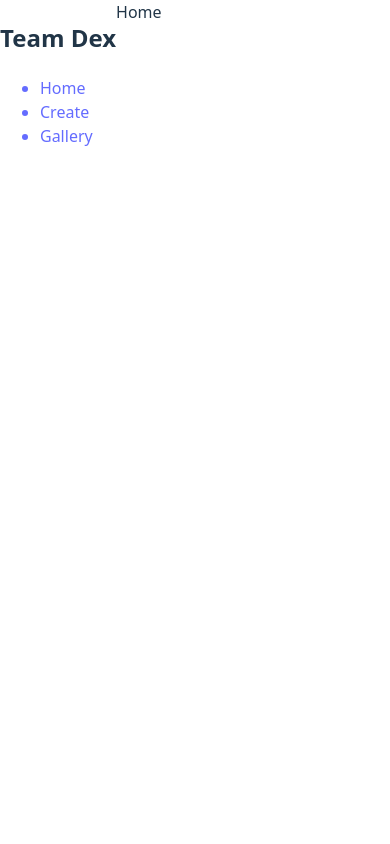
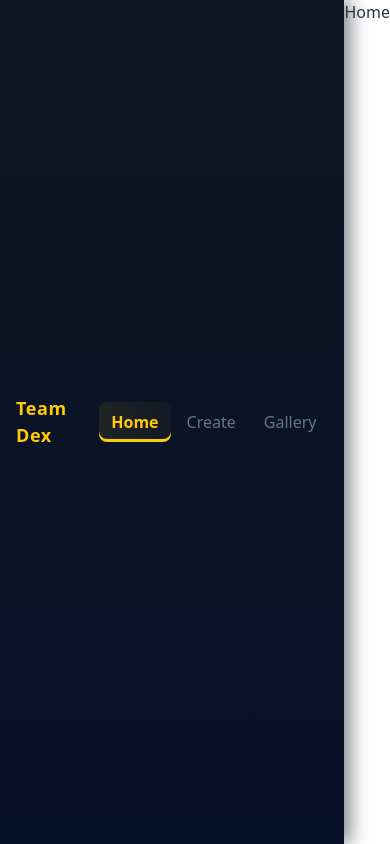
Before and after one commit to anekemuna/team-dex, a React (Vite) app: page / in a window 390 px wide. Built offline with nearby package versions, Linux system fonts and the light colour scheme.

Commit message:
Add Navbar styles

```diff
--- a/src/components/NavBar.css
+++ b/src/components/NavBar.css
@@ -0,0 +1,157 @@
+/* Pokémon-themed Vertical Sidebar Navigation */
+
+:root {
+  --nav-bg-1: #0f1724; /* dark */
+  --nav-bg-2: #071029; /* darker accent */
+  --accent: #ffcb05; /* poké yellow */
+  --muted: #94a3b8;
+  --nav-width: 150px;
+}
+
+.navbar {
+  display: flex;
+  flex-direction: column;
+  align-items: center;
+  width: var(--nav-width);
+  min-height: 100vh;
+  padding: 1.5rem 1rem;
+  background: linear-gradient(180deg, var(--nav-bg-1), var(--nav-bg-2));
+  color: #fff;
+  box-shadow: 6px 0 18px rgba(2, 6, 23, 0.5);
+  gap: 0;
+}
+
+.navbar-title {
+  display: flex;
+  align-items: center;
+  justify-content: center;
+  width: 100%;
+  padding-bottom: 1rem;
+  border-bottom: 2px solid rgba(255, 203, 5, 0.15);
+  margin-bottom: 0.5rem;
+}
+
+.navbar-title h2 {
+  margin: 0;
+  font-size: 1.25rem;
+  letter-spacing: 0.6px;
+  color: var(--accent);
+  font-weight: 700;
+}
+
+/* Navigation list - vertical layout */
+.nav-list {
+  display: flex;
+  flex-direction: column;
+  align-items: center;
+  gap: 0.25rem;
+  list-style: none;
+  margin: 0;
+  padding: 0;
+  width: 100%;
+}
+
+/* NavLink wrapper - centered layout */
+.nav-link {
+  color: inherit;
+  text-decoration: none;
+  border-radius: 8px;
+  transition: transform 120ms ease, background-color 120ms ease,
+    color 120ms ease;
+  outline: none;
+  width: 100%;
+  display: flex;
+  justify-content: center;
+}
+
+.nav-link li {
+  padding: 0.6rem 2rem;
+  cursor: pointer;
+  color: var(--muted);
+  font-weight: 500;
+  display: block;
+  border-radius: 8px;
+  transition: inherit;
+  list-style: none;
+  text-align: center;
+}
+
+.nav-link:hover li {
+  background: rgba(255, 255, 255, 0.06);
+  color: var(--accent);
+  transform: translateX(4px);
+}
+
+.nav-link:focus-visible {
+  box-shadow: 0 0 0 3px rgba(255, 203, 5, 0.12);
+  border-radius: 8px;
+}
+
+/* Active state with vertical accent bar */
+.nav-link.active li {
+  background: linear-gradient(
+    90deg,
+    rgba(255, 203, 5, 0.09),
+    rgba(255, 203, 5, 0.03)
+  );
+  color: var(--accent);
+  font-weight: 600;
+  box-shadow: inset 4px 0 0 var(--accent); /* vertical accent bar */
+}
+
+/* Mobile layout - collapse to horizontal navbar */
+@media (max-width: 768px) {
+  .navbar {
+    flex-direction: row;
+    align-items: center;
+    justify-content: space-between;
+    width: 100%;
+    min-height: auto;
+    padding: 0.75rem 1rem;
+    gap: 1rem;
+  }
+
+  .navbar-title {
+    padding-bottom: 0;
+    border-bottom: none;
+    width: auto;
+    margin-bottom: 0;
+  }
+
+  .navbar-title h2 {
+    font-size: 1.125rem;
+  }
+
+  .nav-list {
+    flex-direction: row;
+    width: auto;
+    gap: 0.25rem;
+  }
+
+  .nav-link li {
+    padding: 0.5rem 0.75rem;
+  }
+
+  .nav-link:hover li {
+    transform: translateY(-2px);
+  }
+
+  .nav-link.active li {
+    box-shadow: inset 0 -3px 0 var(--accent);
+  }
+}
+
+/* Accessibility improvements */
+.nav-list a:focus-visible li {
+  outline: none;
+}
+
+@media (prefers-color-scheme: light) {
+  .navbar {
+    color: #1f2937;
+  }
+
+  .nav-link li {
+    color: #64748b;
+  }
+}
```
